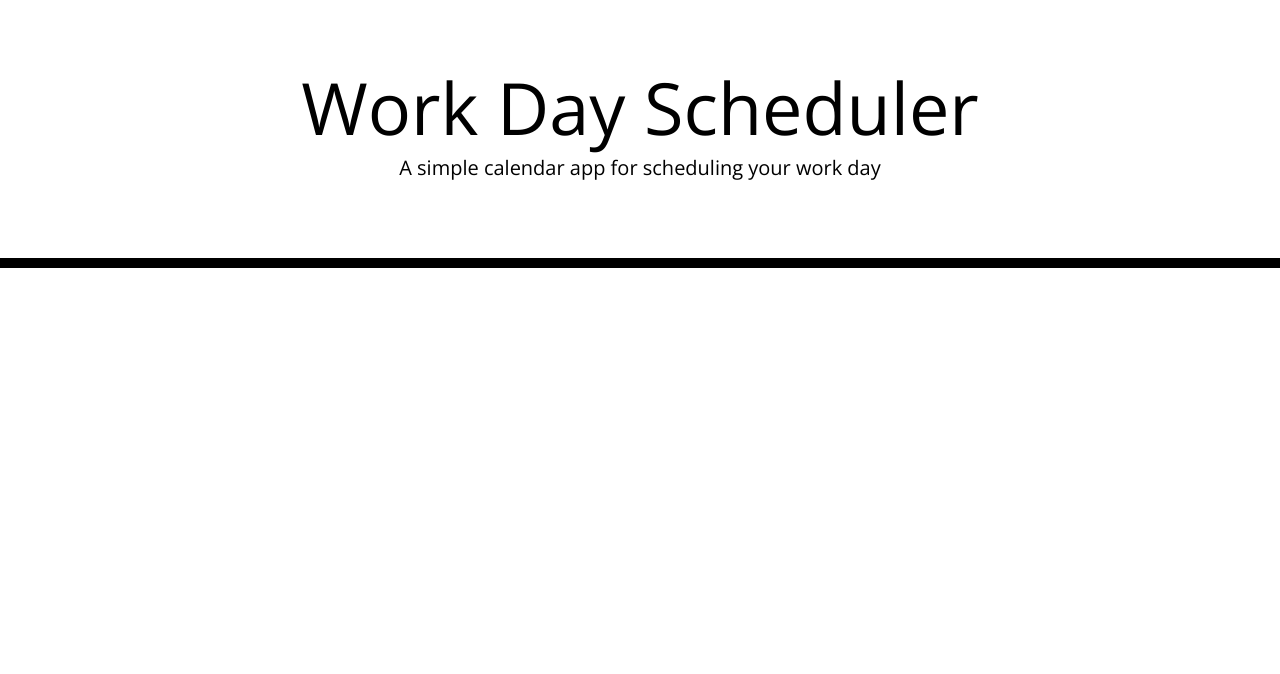
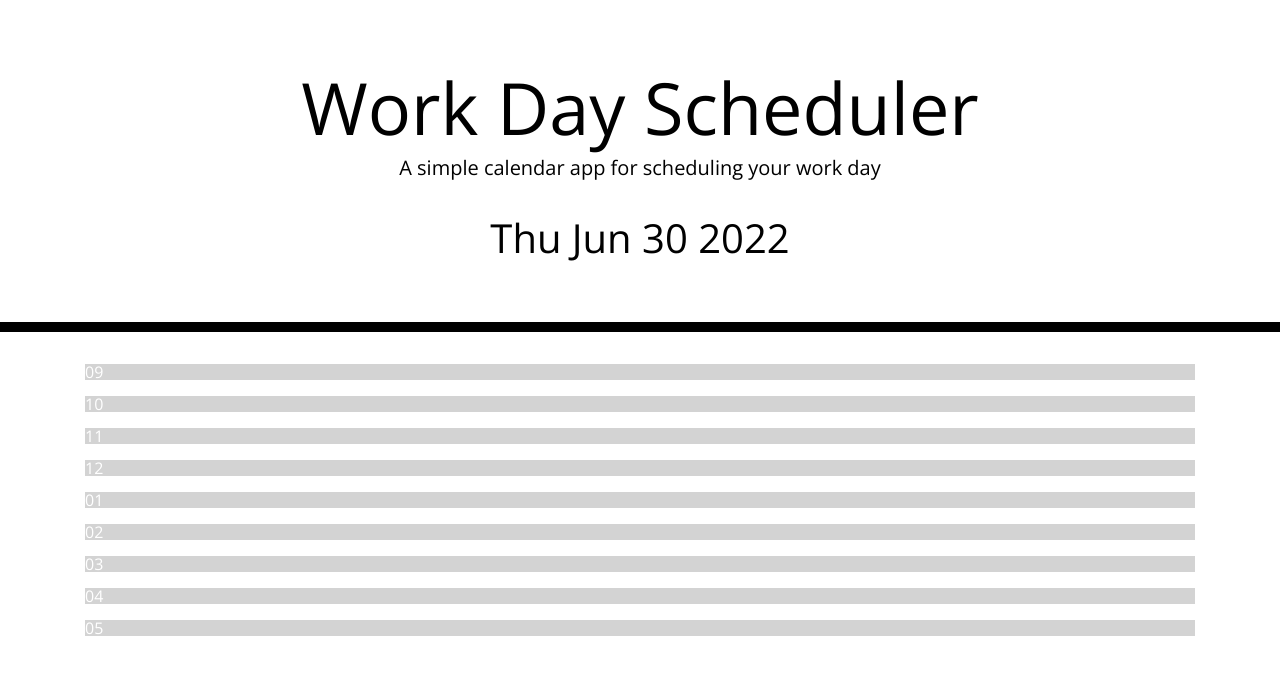
Before and after one commit to AhmadMHanif7/WorkDay-Calender, a plain HTML site: page index.html in a window 1280 px wide. Drawn offline with nearby package versions, Linux system fonts and the light colour scheme.

Commit message:
Added initial structure of webpage and added for loop for time

```diff
--- a/index.html
+++ b/index.html
@@ -27,13 +27,21 @@
       <h1 class="display-3">Work Day Scheduler</h1>
       <p class="lead">A simple calendar app for scheduling your work day</p>
       <p id="currentDay" class="lead"></p>
-      <script src = "script.js"></script>
     </header>
     <div class="container">
-      <!-- Timeblocks go here -->
+      <p id = "hour9" class = "hour">09</p>
+      <p id = "hour10" class = "hour">10</p>
+      <p id = "hour11" class = "hour">11</p>
+      <p id = "hour12" class = "hour">12</p>
+      <p id = "hour13" class = "hour">01</p>
+      <p id = "hour14" class = "hour">02</p>
+      <p id = "hour15" class = "hour">03</p>
+      <p id = "hour16" class = "hour">04</p>
+      <p id = "hour17" class = "hour">05</p>
     </div>
 
     <script src="https://code.jquery.com/jquery-3.4.1.min.js"></script>
     <script src="https://cdnjs.cloudflare.com/ajax/libs/moment.js/2.24.0/moment.min.js"></script>
+    <script src = "script.js"></script>
   </body>
 </html>
--- a/script.js
+++ b/script.js
@@ -0,0 +1,19 @@
+document.getElementById("currentDay").innerHTML = new Date().toDateString();
+
+checkHour = new Date().getHours();
+
+console.log(checkHour);
+
+
+for(let i = 9; i <= 17; i++){
+    if(i < checkHour){
+        document.getElementById("hour" + i).classList.add("past");
+    }
+    else if (i === checkHour){
+        document.getElementById("hour" + i).classList.add("present");
+    }
+    else if (i > checkHour){
+        document.getElementById("hour" + i).classList.add("future");
+    }
+    document.getElementById("hour" + i).classList.remove("hour");
+};
--- a/style.css
+++ b/style.css
@@ -69,3 +69,9 @@ textarea{
   font-size: 20px;
   transition: all .3s ease-in-out;
 }
+
+#currentDay {
+  margin-top: 40px;
+  margin-bottom: 0;
+  font-size: 40px;
+}
```
Also changed, not shown: 1 other file.
